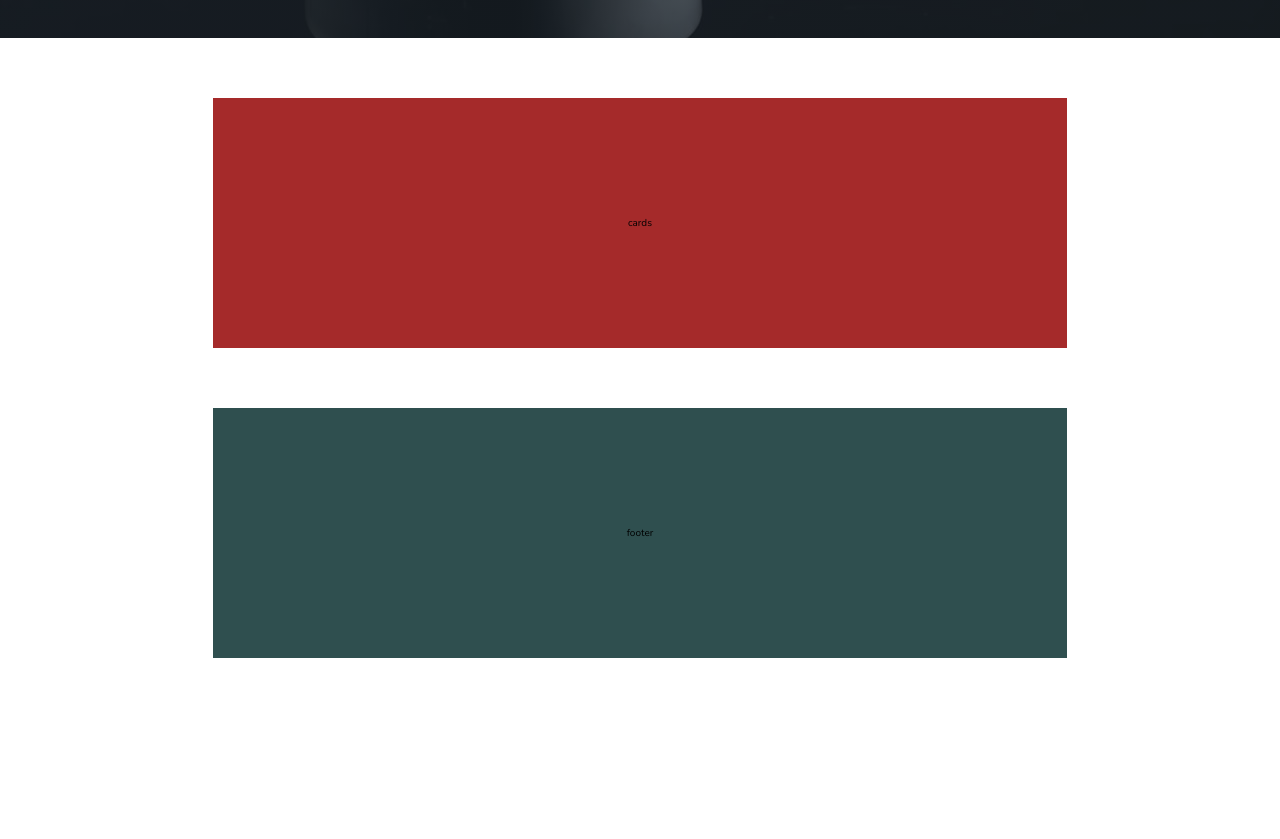
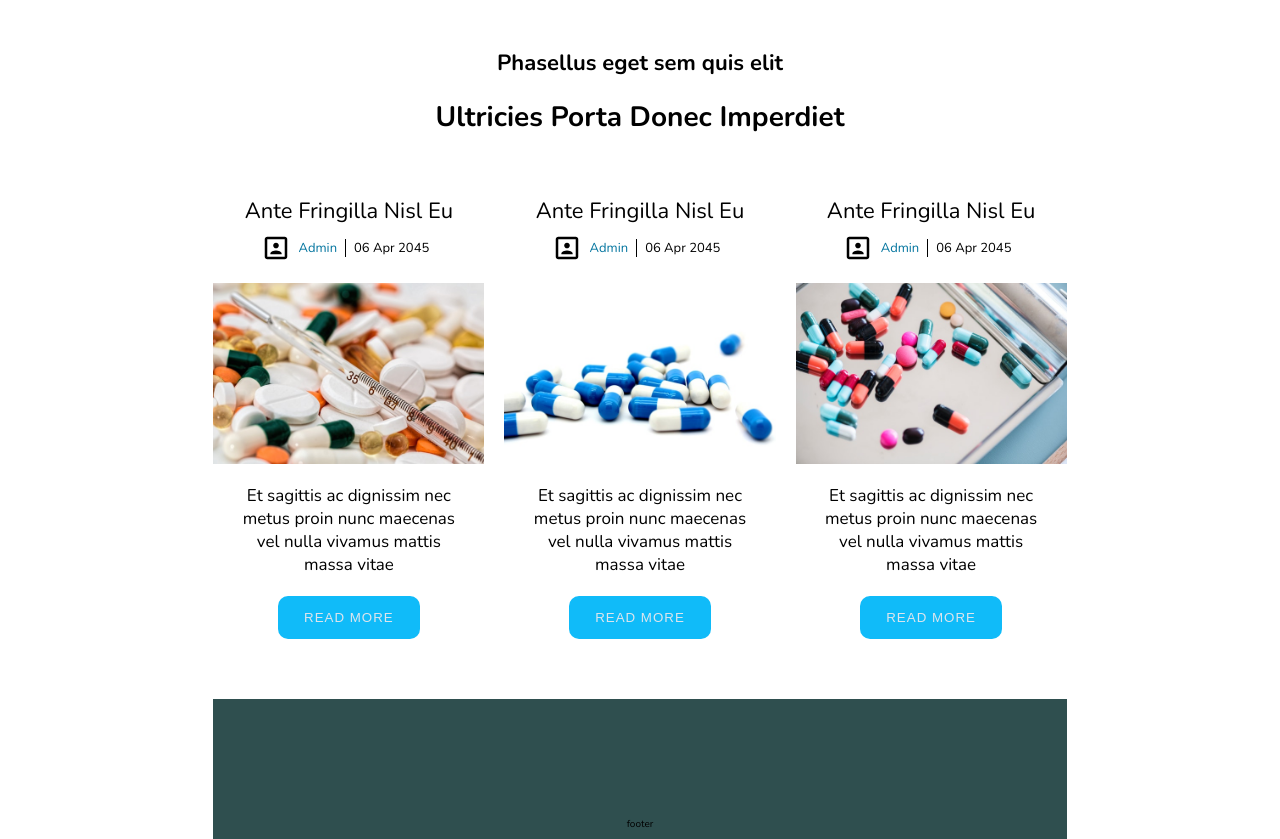
Before and after one commit to LexAeterna12321/company-website, a website: page index.html in a window 1280 px wide. Shown: the part 4060-4899 px from the top of the page. Before the commit the page ends 4778 px from the top, so only its background shows below. Drawn offline with nearby package versions, Linux system fonts and the light colour scheme.

Commit message:
cards section added

```diff
--- a/index.html
+++ b/index.html
@@ -4,7 +4,7 @@
     <meta charset="UTF-8" />
     <meta name="viewport" content="width=device-width, initial-scale=1.0" />
     <meta http-equiv="X-UA-Compatible" content="ie=edge" />
-    <title>Document</title>
+    <title>Medical Company Website</title>
     <link rel="stylesheet" href="css/main.css" />
   </head>
   <body class="container">
@@ -259,7 +259,90 @@
       </div>
     </section>
 
-    <section class="cards mb-large">cards</section>
+    <section class="cards mb-large">
+      <h4 class="h4 reviews__h4">Phasellus eget sem quis elit</h4>
+      <h3 class="h3 reviews__h3 mb-medium">
+        Ultricies Porta Donec Imperdiet
+      </h3>
+
+      <div class="card">
+        <h4 class="h4 card__header">Ante Fringilla Nisl Eu</h4>
+        <div class="card__info">
+          <svg class="card__icon">
+            <use xlink:href="img/sprite.svg#icon-portrait"></use>
+          </svg>
+          <a class="card__profile-link">
+            Admin
+          </a>
+          <span>06 Apr 2045</span>
+        </div>
+        <div class="card-photo-box">
+          <div class="card-photo-box__overlay">+</div>
+          <img
+            class="card-photo-box__photo"
+            src="img/card-1.jpg"
+            alt="card-1 img"
+          />
+        </div>
+        <p class="card__text">
+          Et sagittis ac dignissim nec metus proin nunc maecenas vel nulla
+          vivamus mattis massa vitae
+        </p>
+        <button class="btn card__btn">Read more</button>
+      </div>
+
+      <div class="card">
+        <h4 class="h4 card__header">Ante Fringilla Nisl Eu</h4>
+        <div class="card__info">
+          <svg class="card__icon">
+            <use xlink:href="img/sprite.svg#icon-portrait"></use>
+          </svg>
+          <a class="card__profile-link">
+            Admin
+          </a>
+          <span>06 Apr 2045</span>
+        </div>
+        <div class="card-photo-box">
+          <div class="card-photo-box__overlay">+</div>
+          <img
+            class="card-photo-box__photo"
+            src="img/card-2.jpg"
+            alt="card-2 img"
+          />
+        </div>
+        <p class="card__text">
+          Et sagittis ac dignissim nec metus proin nunc maecenas vel nulla
+          vivamus mattis massa vitae
+        </p>
+        <button class="btn card__btn">Read more</button>
+      </div>
+
+      <div class="card">
+        <h4 class="h4 card__header">Ante Fringilla Nisl Eu</h4>
+        <div class="card__info">
+          <svg class="card__icon">
+            <use xlink:href="img/sprite.svg#icon-portrait"></use>
+          </svg>
+          <a class="card__profile-link">
+            Admin
+          </a>
+          <span>06 Apr 2045</span>
+        </div>
+        <div class="card-photo-box">
+          <div class="card-photo-box__overlay">+</div>
+          <img
+            class="card-photo-box__photo"
+            src="img/card-3.jpg"
+            alt="card-3 img"
+          />
+        </div>
+        <p class="card__text">
+          Et sagittis ac dignissim nec metus proin nunc maecenas vel nulla
+          vivamus mattis massa vitae
+        </p>
+        <button class="btn card__btn">Read more</button>
+      </div>
+    </section>
 
     <footer class="footer mb-large">footer</footer>
   </body>
--- a/sass/components/_cards.scss
+++ b/sass/components/_cards.scss
@@ -1,8 +1,80 @@
 .cards {
+    text-align: center;
     grid-column: center-start / center-end;
-    background-color: brown;
-    display: flex;
-    justify-content: center;
-    align-items: center;
-    height: 25rem;
+    display: grid;
+    justify-items: center;
+    grid-template-columns: repeat(3, 1fr);
+    grid-gap: var(--grid-gap-medium);
+
+    @media only screen and (max-width:$bp-medium) {
+        grid-template-columns: 1fr;
+        grid-row-gap: 6rem;
+    }
+
 }
+
+.card {
+    &__header {
+        margin-bottom: .7rem;
+        font-weight: 300;
+    }
+
+    &__info {
+        display: flex;
+        align-items: center;
+        justify-content: center;
+        margin-bottom: 2rem;
+        font-size: 1.3rem;
+
+        span {
+            padding: 0 .8rem;
+            display: flex;
+            align-content: center;
+            justify-content: center;
+
+            &:last-child {
+                border-left: 1px solid black;
+            }
+        }
+
+    }
+
+    &__profile-link {
+        padding: 0 .8rem;
+        color: var(--color-secondary-dark);
+        cursor: pointer;
+        transition: color var(--trs-main-time);
+
+        &:hover {
+            color: var(--color-secondary-light)
+        }
+    }
+
+    &__icon {
+        display: block;
+        width: 3rem;
+        height: 3rem;
+    }
+
+    &__text {
+        padding: 2rem;
+        font-size: 1.7rem;
+    }
+
+    &__btn {
+        margin: 0 auto;
+
+        &:hover {
+            color: var(--color-secondary);
+        }
+
+    }
+}
+
+.card-photo-box {
+    @include overlay;
+
+    &__photo {
+        @include object-fit-img;
+    }
+}
--- a/sass/components/_employees.scss
+++ b/sass/components/_employees.scss
@@ -5,7 +5,7 @@
 
 .employee-cards {
     display: grid;
-    grid-template-columns: repeat(auto-fit, minmax(25rem, 1fr));
+    grid-template-columns: repeat(auto-fit, minmax(23rem, 1fr));
     grid-auto-rows: 40rem;
     justify-items: center;
     grid-gap: var(--grid-gap-medium);
--- a/sass/components/_reviews.scss
+++ b/sass/components/_reviews.scss
@@ -24,7 +24,7 @@
 }
 
 .review {
-    margin: 5rem 3rem;
+    margin: 0 3rem 5rem 3rem;
 
     &__text {
         font-style: italic;
@@ -65,12 +65,9 @@
         margin-bottom: .4rem;
         font-size: 1.3rem;
     }
-
-
 }
 
 .review-person-img-box {
-
     width: 8rem;
     height: 8rem;
 }
```
Also changed, not shown: css/main.css, img/card-1.jpg (added), img/card-2.jpg (added), img/card-3.jpg (added), 1 other file.
